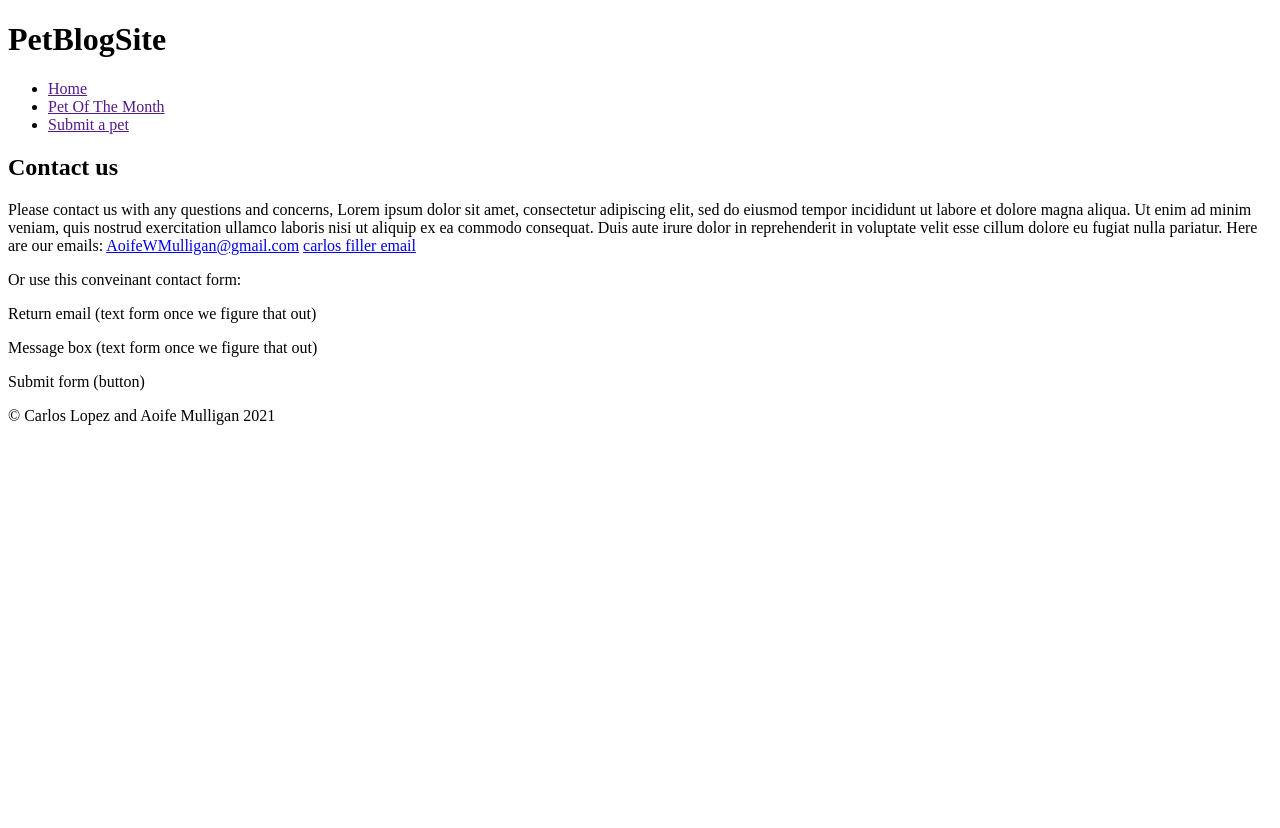
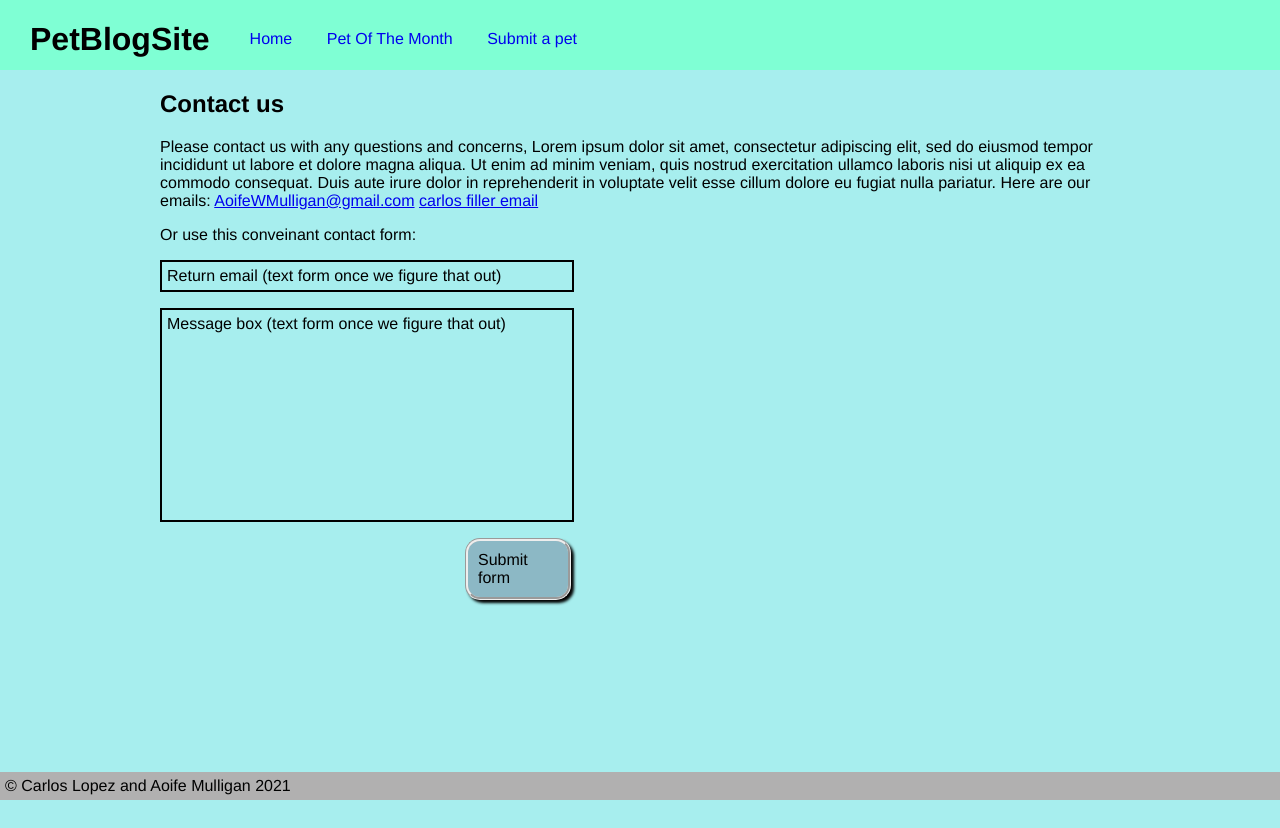
Before and after one commit to AoifeWM/petphotos, a plain HTML site: page contactus.html in a window 1280 px wide. Before the commit the page ends 800 px from the top, so only its background shows below. Drawn offline with Linux system fonts and the light colour scheme.

Commit message:
added sticky header and footer to stylesheet, change bg color, added placeholder boxes around future textboxes and buttons

```diff
--- a/contactus.html
+++ b/contactus.html
@@ -3,8 +3,10 @@
     <head>
         <title>PetBlogSite: Contact us</title>
         <meta charset="utf-8">
+        <link href="stylesheet.css" rel="stylesheet">
     </head>
     <body>
+        <div class="wrapper">
             <header>
                 <h1>
                     PetBlogSite
@@ -12,35 +14,38 @@
                 <nav>
                     <ul>
                         <li>
-                        <a href="">Home</a>
+                            <a href="https://carloslopez0250.github.io/Petsite/index.html">Home</a>
                         </li>
                         <li>
-                        <a href="">Pet Of The Month</a>
+                            <a href="https://carloslopez0250.github.io/Petsite/petofthemonth.html">Pet Of The Month</a>
                         </li>
                         <li>
-                        <a href="">Submit a pet</a>
+                            <a href="https://aoifewm.github.io/petphotos/index.html">Submit a pet</a>
                         </li>
                     </ul>
                 </nav>
             </header>
+            <main>
                 <h2>
                     Contact us
                 </h2>
                 <p>
                     Please contact us with any questions and concerns, Lorem ipsum dolor sit amet, consectetur adipiscing elit, sed do eiusmod tempor incididunt ut labore et dolore magna aliqua. Ut enim ad minim veniam, quis nostrud exercitation ullamco laboris nisi ut aliquip ex ea commodo consequat. Duis aute irure dolor in reprehenderit in voluptate velit esse cillum dolore eu fugiat nulla pariatur. Here are our emails: <a href="mailto:aoifewmulligan@gmail.com">AoifeWMulligan@gmail.com</a> <a href="mailto:carlos filler">carlos filler email</a>
                 </p>
-        <p id=>
+                <p>
                     Or use this conveinant contact form:
                 </p>
-        <p id="box">
+                <p class="box">
                     Return email (text form once we figure that out)
                 </p>
-        <p id="largebox">
+                <p class="largebox">
                     Message box (text form once we figure that out)
                 </p>
-        <p id="button">
-            Submit form (button)
+                <p class="button">
+                    Submit form
                 </p>
+            </main>
+        </div>
         <footer>
             &copy; Carlos Lopez and Aoife Mulligan 2021
         </footer>
--- a/stylesheet.css
+++ b/stylesheet.css
@@ -0,0 +1,101 @@
+html{
+    height: 100%;
+    margin: 0;
+}
+
+body {
+    font-family: helvetica;
+    margin: 0;
+    padding: 0;
+    height:100%;
+    background-color: rgb(167, 238, 238);
+}
+
+header{
+    background-color: aquamarine;
+    height: 70px;
+    margin: 0;
+    top: 0;
+    position: sticky;
+
+}
+
+main{
+
+
+
+}
+
+li {
+    list-style: none;
+}
+
+ul {
+    margin:0;
+    padding:0;
+}
+
+h1{
+    float: left;
+    margin-left: 30px;
+    margin-right: 10px;
+}
+
+nav li{
+    display: inline-block;
+    margin-top: 30px;
+    margin-left: 30px;
+}
+
+nav li a{
+    text-decoration: none;
+}
+
+p.box{
+    border-style:solid;
+    border-width: 2px;
+    border-color: black;
+    width:400px;
+    padding: 5px;
+}
+
+p.largebox{
+    border-style:solid;
+    border-width: 2px;
+    border-color: black;
+    width: 400px;
+    padding: 5px;
+    height: 200px;
+
+}
+
+p.button{
+    margin-inline: 305px;
+    border-style:groove;
+    border-radius:15px;
+    background: rgb(140, 184, 197);
+    width:80px;
+    padding: 10px;
+    box-shadow: 3px 3px 3px black;
+
+}
+
+main {
+    width: 960px;
+    align-self: center;
+    margin: auto;
+
+}
+
+div.wrapper {
+    min-height: 100%;
+    /* margin-bottom: -20px; */
+}
+
+footer {
+    position:sticky;
+    bottom: 0;
+    background: rgb(177, 176, 176);
+    height:auto;
+    padding: 5px;
+}
```
Also changed, not shown: index.html (+11 -6 lines). Lines whose indentation alone changed are shown as unchanged.
